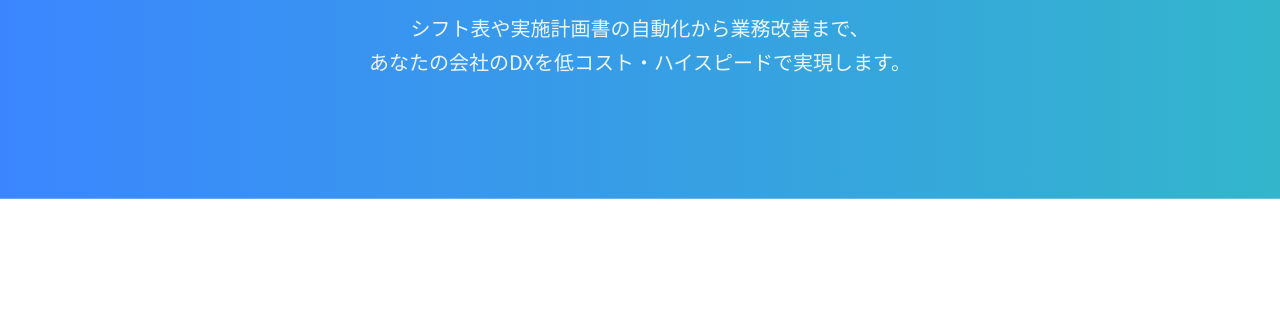
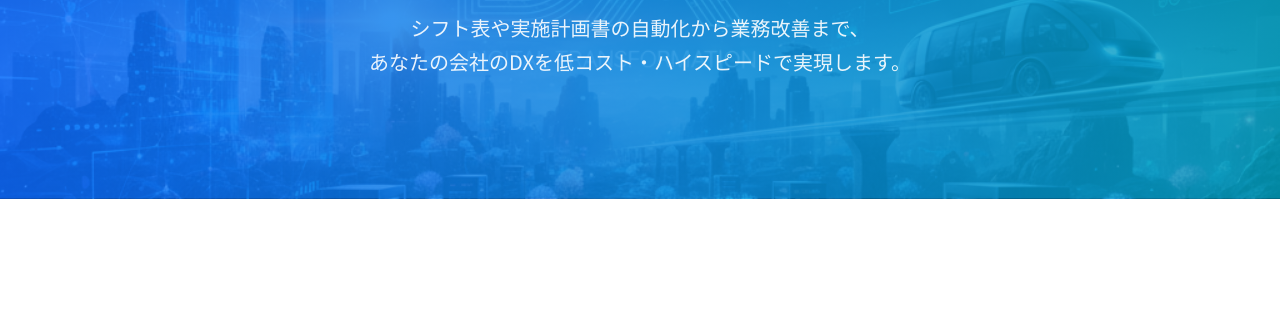
Before and after one commit to kaitokuwajima/Future-WorksCEOkuwajimakaito, a plain HTML site: page index.html in a window 1280 px wide. Shown: the part 335-655 px from the top of the page. Drawn offline with Linux system fonts and the light colour scheme.

Commit message:
Update index.html

```diff
--- a/index.html
+++ b/index.html
@@ -93,7 +93,7 @@
 
         /* --- ヒーローセクション --- */
         #hero {
-            background: linear-gradient(to right, rgba(10, 104, 255, 0.8), rgba(0, 163, 191, 0.8)), url('images/hero-background.jpg');
+            background: linear-gradient(to right, rgba(10, 104, 255, 0.8), rgba(0, 163, 191, 0.8)), url('hero-background.jpg');
             background-size: cover;
             background-position: center;
             color: #fff;
```
